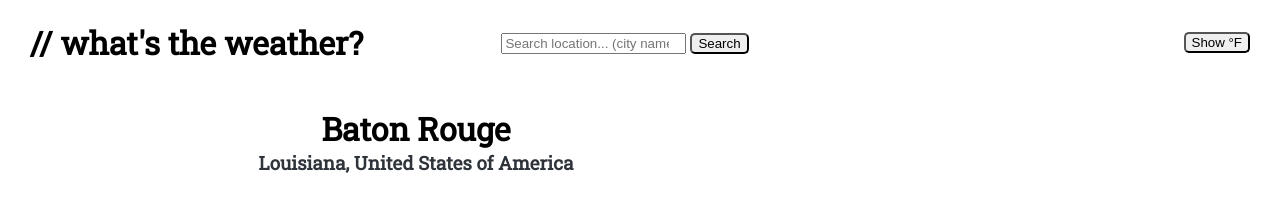
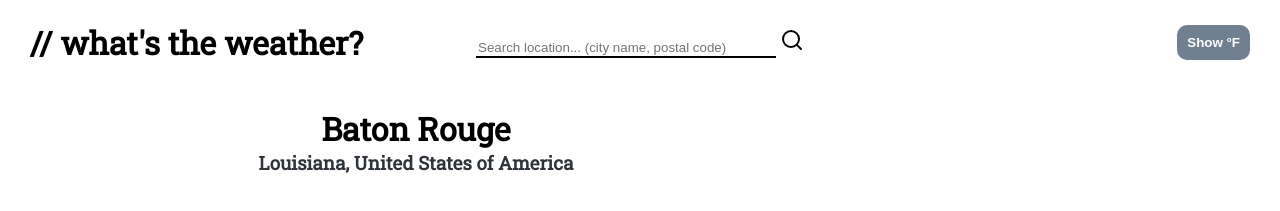
Before and after one commit to brispone/odin-weather, a website built with webpack: page dist/index.html in a window 1280 px wide. Shown: the top 211 px of the page. Built offline with nearby package versions, Linux system fonts and the light colour scheme; no server answers.

Commit message:
Finish overall styling

```diff
--- a/src/style.css
+++ b/src/style.css
@@ -24,14 +24,43 @@ body {
 }
 
 #header button {
-    border-radius: 5px;
+    border-radius: 10px;
+    border: none;
+    padding: 10px;
     margin-right: 30px;
+    background-color: slategray;
+    color: white;
+    font-weight: bold;
+    cursor: pointer;
+    transition: all 200ms ease;
+}
+
+#header button:hover {
+    background-color: white;
+    color: slategrey;
+    font-size: 1.5em;
+    border-bottom: 3px solid slategrey;
+    border-top: 3px solid slategray;
+    border-radius: 0px;
 }
 
 .search-container {
     display: flex;
     align-items: center;
     justify-content: center;
+}
+
+#query {
+    border-top: 0;
+    border-left: 0;
+    border-right: 0;
+    border-bottom: 2px solid black;
+    width: 300px;
+}
+
+#query:focus {
+    outline: none;
+    box-shadow: 0 2px 1px -1px slategrey;
 }
 
 .units-btn-container {
```
Also changed, not shown: dist/index.html, dist/main.js, src/assets/search.svg (added).
